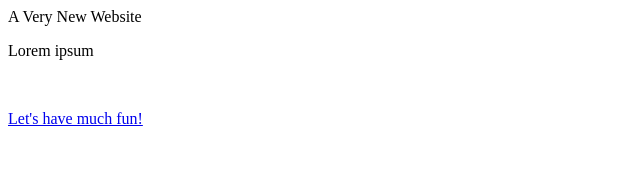
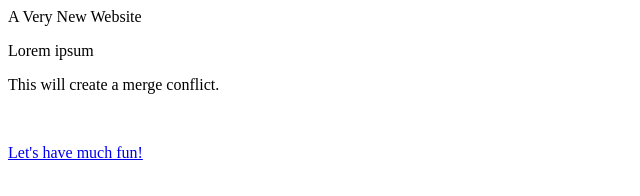
Before and after one commit to StefanWurlitzer/TestRepo, a plain HTML site: page index.html in a window 1280 px wide. Shown: the whole page, without its empty margins (0-640 px from the left). Drawn offline with Linux system fonts and the light colour scheme.

Commit message:
Add bug fix.

```diff
--- a/index.html
+++ b/index.html
@@ -6,6 +6,7 @@
 </head>
 <h1>A Very New Website</h1>
 <p>Lorem ipsum</p>
+<p>This will create a merge conflict.</p>
 </br>
 <p><a href="fun.html">Let's have much fun!</a></p>
 </body>
```
